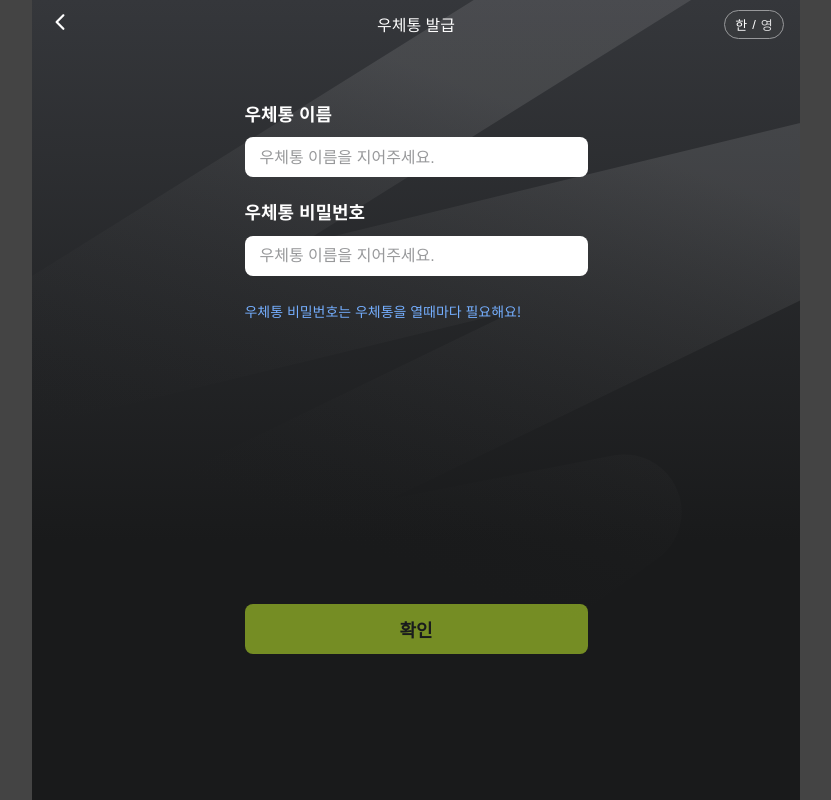
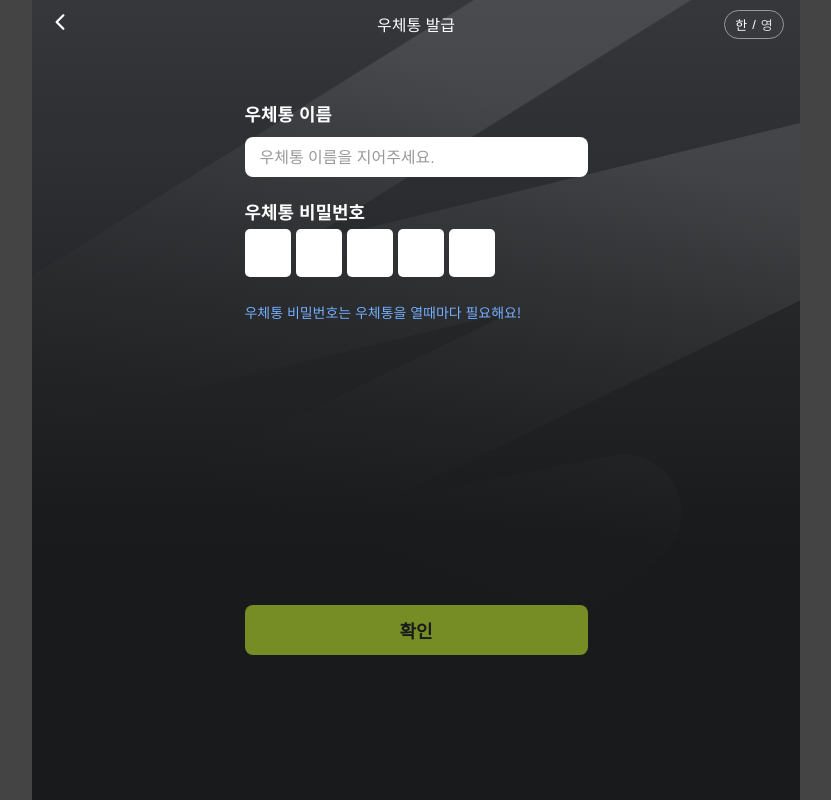
Before and after one commit to Catch-Letter/Catch-Letter-FE, a React (Vite) app: page /postform in a window 1280 px wide. Shown: the whole page, without its empty margins (224-1055 px from the left). Built offline with nearby package versions, Linux system fonts and the light colour scheme; no server answers.

Commit message:
fix: 우체통 생성 비밀번호 인풋 교체 (#50)

```diff
--- a/src/pages/create-postform/CreatePostForm.tsx
+++ b/src/pages/create-postform/CreatePostForm.tsx
@@ -6,6 +6,7 @@ import { apiClient } from '#/api/apiClient'
 import { API_ENDPOINTS } from '#/api/apiEndpoints'
 import { useNavigate } from 'react-router'
 import { Background } from '#/shared/ui/background'
+import SeparatedInput from '#/shared/ui/separated-input/separated-input'
 
 const CreatePostForm = () => {
   const navigate = useNavigate()
@@ -30,6 +31,11 @@ const CreatePostForm = () => {
     }
   }
 
+  const onCheckPassword = (value: string) => {
+    if (isNaN(Number(value))) return
+    setPassword(value)
+  }
+
   return (
     <div css={CreateFormStyle}>
       <Background gradientType='halfGradient' />
@@ -42,12 +48,12 @@ const CreatePostForm = () => {
             value={name}
             onChange={(e: React.ChangeEvent<HTMLInputElement>) => setName(e.target.value)}
           />
-          <InputField
+          <SeparatedInput
             label='우체통 비밀번호'
-            placeholder='우체통 이름을 지어주세요.'
+            length={5}
             type='password'
             value={password}
-            onChange={(e: React.ChangeEvent<HTMLInputElement>) => setPassword(e.target.value)}
+            onChangeValue={onCheckPassword}
           />
           <span className='notice'>우체통 비밀번호는 우체통을 열때마다 필요해요!</span>
         </div>
```
